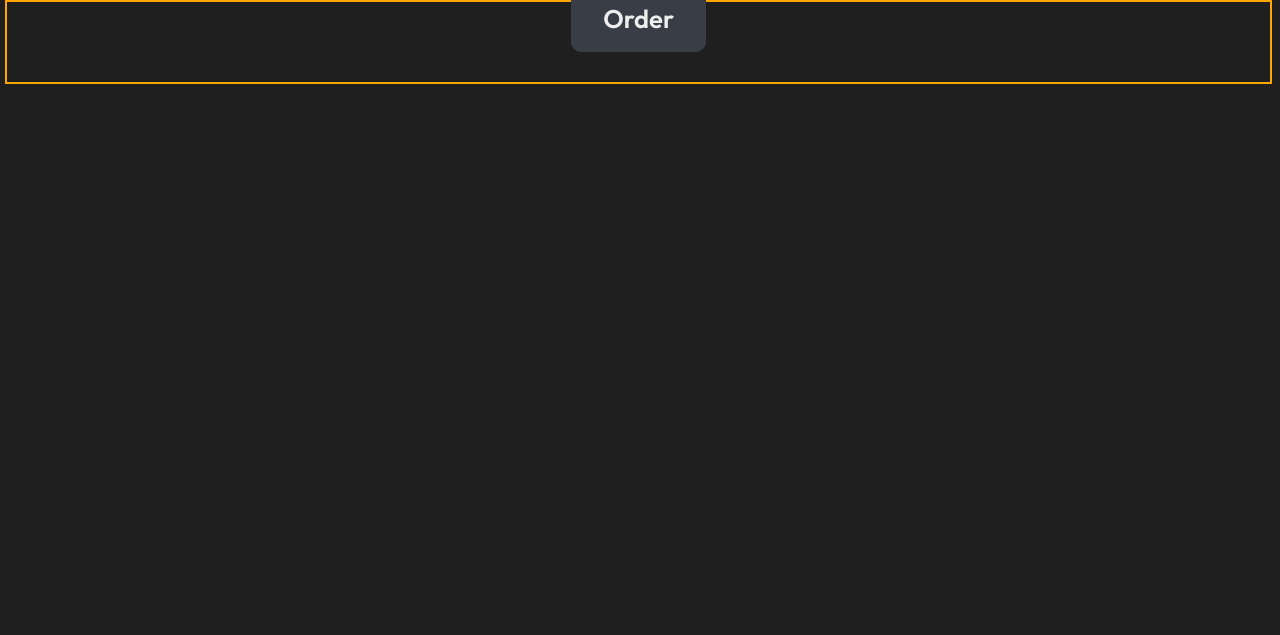
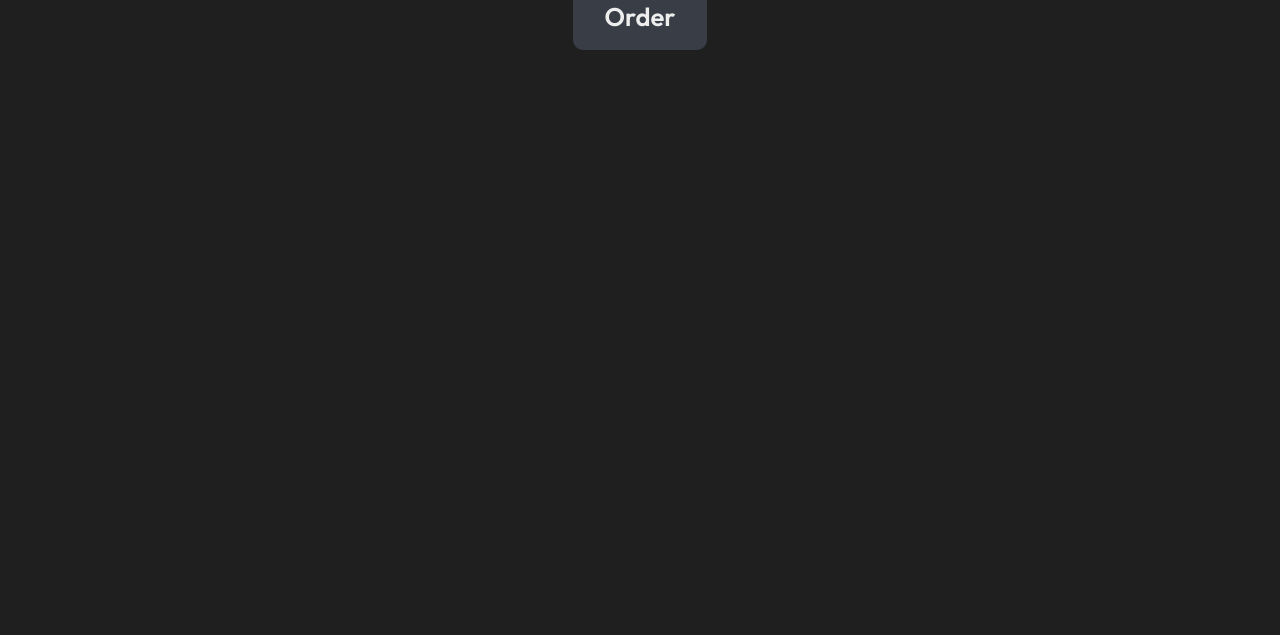
Before and after one commit to SebastianAugust/SebastianAugust.github.io, a plain HTML site: page index.html in a window 1280 px wide. Shown: the part 552-1187 px from the top of the page. Drawn offline with Linux system fonts and the light colour scheme.

Commit message:
Update index.html

```diff
--- a/index.html
+++ b/index.html
@@ -50,7 +50,7 @@
         }
 
         .segmen3 {
-            border: 2px solid orange;
+            border: 0px solid orange;
             margin: 43% auto;
             width: 100%;
             height: 10vh;
```
